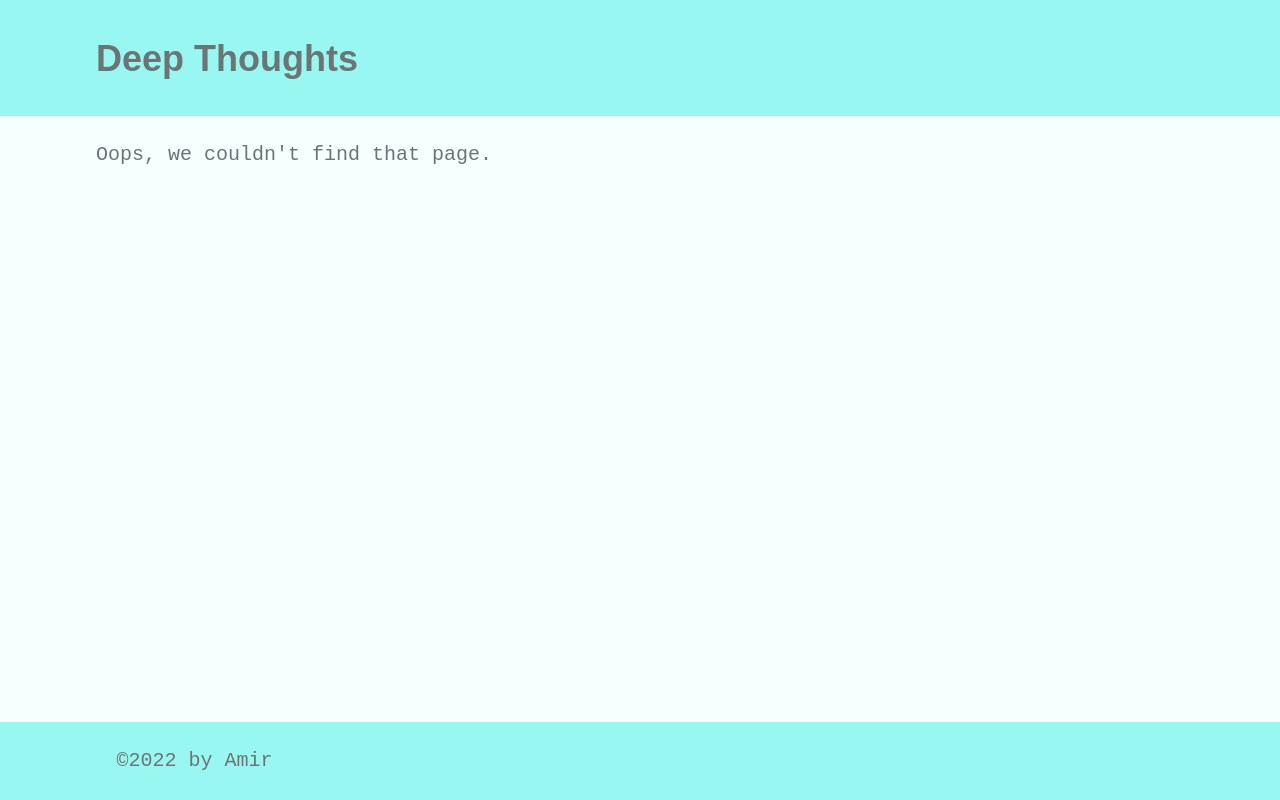
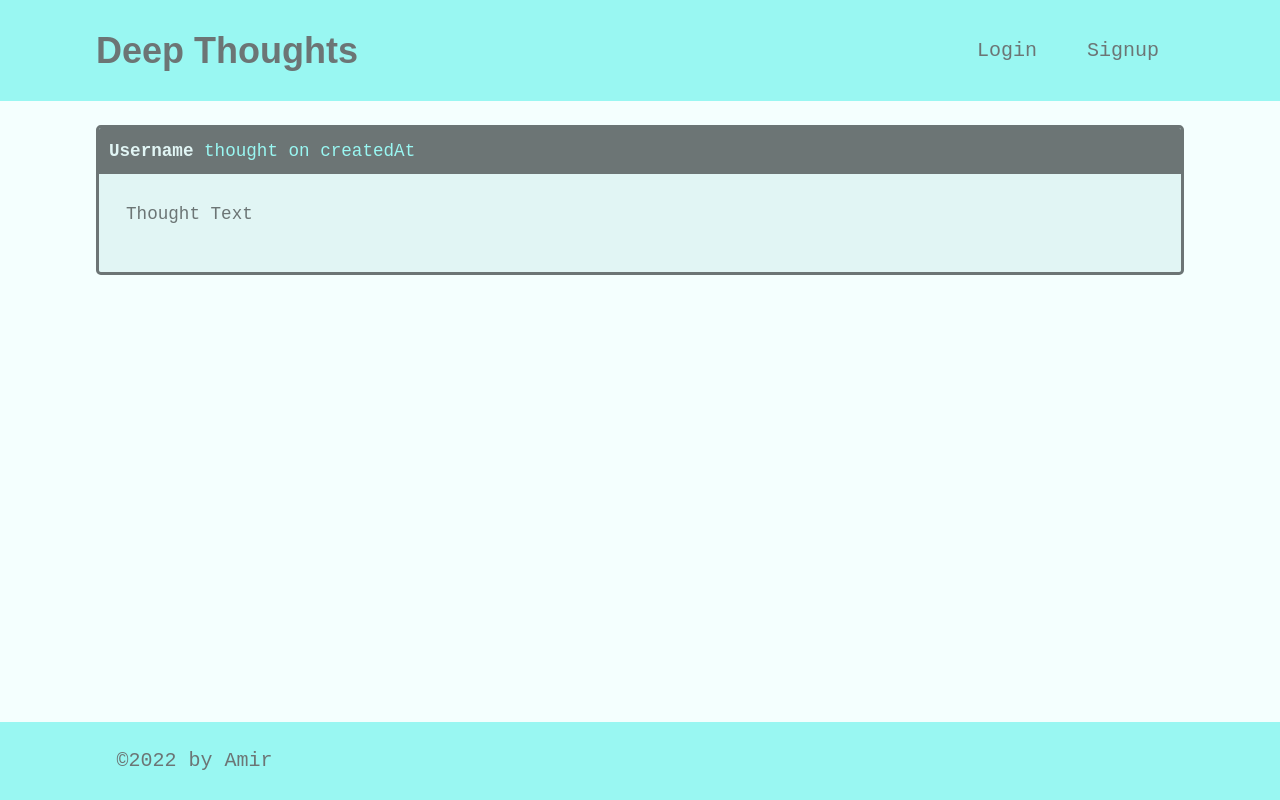
Before and after one commit to AShariat/deep-thoughts, a React (Create React App) app in the folder client/: page /thought/1 in a window 1280 px wide. Built offline with nearby package versions, Linux system fonts and the light colour scheme; the HTML template or start-up script is replaced by a standard one.

Commit message:
used params to get single thought ID

```diff
--- a/client/src/App.js
+++ b/client/src/App.js
@@ -44,7 +44,8 @@
               <Route path="/signup" element={<Signup />} />
               <Route path="/profile" element={<Profile />} />
               <Route path="/thought" element={<SingleThought />} />
-
+              <Route path="/profile/:username?" element={<Profile />} />
+              <Route path="/thought/:id" element={<SingleThought />} />
               <Route path="*" element={<NoMatch />} />
             </Routes>
           </div>
--- a/client/src/components/Header/index.js
+++ b/client/src/components/Header/index.js
@@ -1,10 +1,18 @@
-import React from 'react';
+import React from "react";
+import { Link } from "react-router-dom";
 
 const Header = () => {
   return (
     <header className="bg-secondary mb-4 py-2 flex-row align-center">
       <div className="container flex-row justify-space-between-lg justify-center align-center">
-        <h1>Deep Thoughts</h1>
+        <Link to="/">
+          <h1>Deep Thoughts</h1>
+        </Link>
+
+        <nav className="text-center">
+          <Link to="/login">Login</Link>
+          <Link to="/signup">Signup</Link>
+        </nav>
       </div>
     </header>
   );
--- a/client/src/components/ThoughtList/index.js
+++ b/client/src/components/ThoughtList/index.js
@@ -1,4 +1,5 @@
 import React from "react";
+import { Link } from "react-router-dom";
 
 // Here we instruct that the ThoughtList component will receive two props: a title and the thoughts array. We destructure the argument data to avoid using props.title and props.thoughts throughout the JSX code.
 const ThoughtList = ({ thoughts, title }) => {
@@ -14,15 +15,23 @@
         thoughts.map((thought) => (
           <div key={thought._id} className="card mb-3">
             <p className="card-header">
+              <Link
+                to={`/profile/${thought.username}`}
+                style={{ fontWeight: 700 }}
+                className="text-light"
+              >
                 {thought.username}
+              </Link>{" "}
               thought on {thought.createdAt}
             </p>
             <div className="card-body">
+              <Link to={`/thought/${thought._id}`}>
                 <p>{thought.thoughtText}</p>
                 <p className="mb-0">
                   Reactions: {thought.reactionCount} || Click to{" "}
                   {thought.reactionCount ? "see" : "start"} the discussion!
                 </p>
+              </Link>
             </div>
           </div>
         ))}
--- a/client/src/pages/SingleThought.js
+++ b/client/src/pages/SingleThought.js
@@ -1,13 +1,17 @@
-import React from 'react';
+import React from "react";
+import { useParams } from "react-router-dom";
 
-const SingleThought = props => {
+const SingleThought = (props) => {
+  const { id: thoughtId } = useParams();
+  console.log(thoughtId);
+
   return (
     <div>
       <div className="card mb-3">
         <p className="card-header">
           <span style={{ fontWeight: 700 }} className="text-light">
             Username
-          </span>{' '}
+          </span>{" "}
           thought on createdAt
         </p>
         <div className="card-body">
```
Lines whose indentation alone changed are shown as unchanged.
